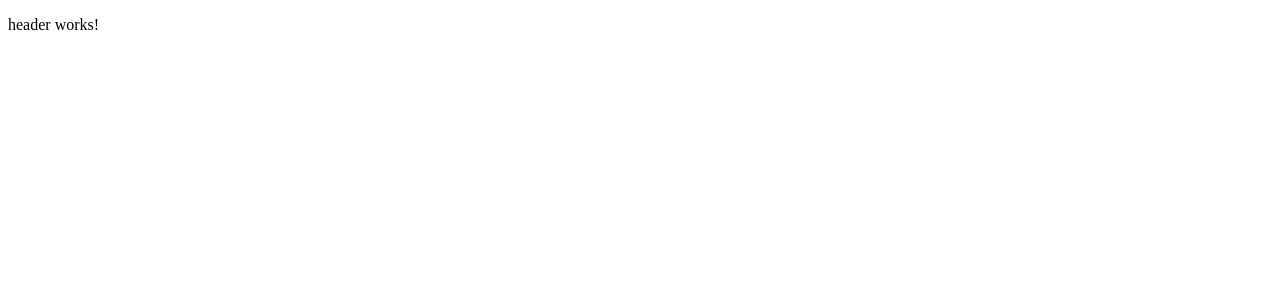
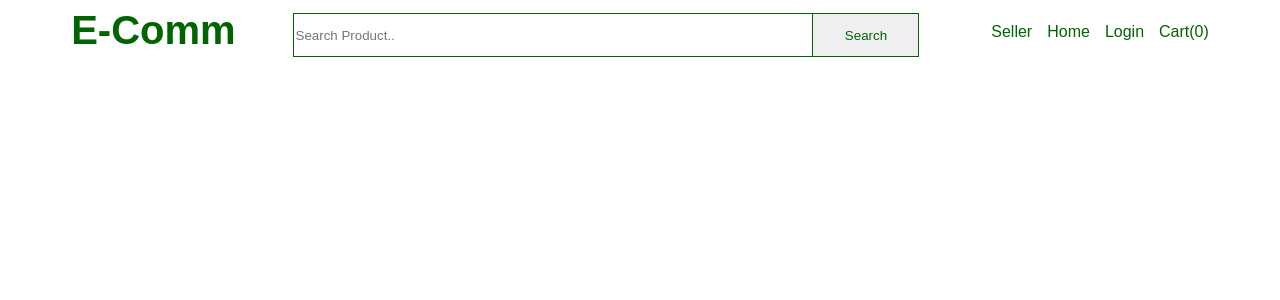
Before and after one commit to tkrsatyam/ecommerce-app, an Angular app: page / in a window 1280 px wide. Shown: the top 300 px of the page. Built offline with nearby package versions, Linux system fonts and the light colour scheme.

Commit message:
Added navigation bar

```diff
--- a/src/app/app.component.html
+++ b/src/app/app.component.html
@@ -1 +1,3 @@
-<app-header></app-header>
+<div class="container">
+    <app-header></app-header>
+</div>
--- a/src/app/header/header.component.css
+++ b/src/app/header/header.component.css
@@ -0,0 +1,41 @@
+.nav {
+    display: flex;
+    justify-content: space-between;
+}
+h1 {
+    color: darkgreen;
+    margin: 0;
+    font-size: 40px;
+}
+.nav .nav-search {
+    display: flex;
+    flex: 1;
+    margin: 5px 5%;
+}
+.nav .nav-search input {
+    flex: 1;
+    color: darkgreen;
+    border: 1px solid darkgreen;
+    height: 40px;
+    border-right: none;
+}
+.nav .nav-search button {
+    color: darkgreen;
+    border: 1px solid darkgreen;
+    height: 44px;
+    padding: 0 5%;
+}
+.nav ul {
+    display: inline-flex;
+    margin: 0;
+    padding: 0;
+    list-style-type: none;
+}
+.nav ul li {
+    padding-left: 15px;
+    padding-top: 15px;
+}
+.nav ul a {
+    text-decoration: none;
+    color: darkgreen;
+}
--- a/src/app/header/header.component.html
+++ b/src/app/header/header.component.html
@@ -1 +1,13 @@
-<p>header works!</p>
+<nav class="nav">
+    <h1>E-Comm</h1>
+    <div class="nav-search">
+        <input type="text" placeholder="Search Product..">
+        <button>Search</button>
+    </div>
+    <ul>
+        <li><a href="#">Seller</a></li>
+        <li><a href="#">Home</a></li>
+        <li><a href="#">Login</a></li>
+        <li><a href="#">Cart(0)</a></li>
+    </ul>
+</nav>
--- a/src/styles.css
+++ b/src/styles.css
@@ -1 +1,7 @@
-/* You can add global styles to this file, and also import other style files */
+body {
+    font-family: sans-serif;
+}
+.container {
+    margin-left: 5%;
+    margin-right: 5%;
+}
```
